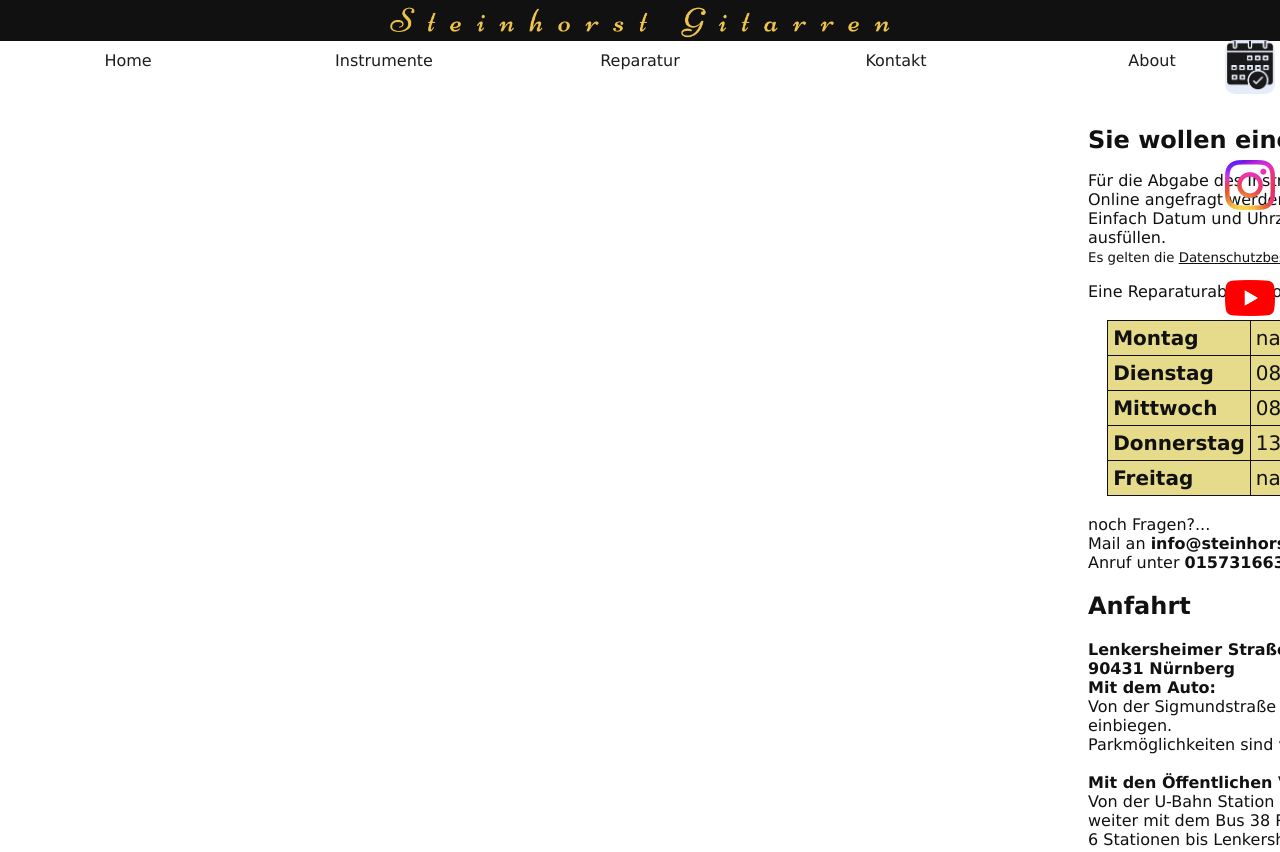
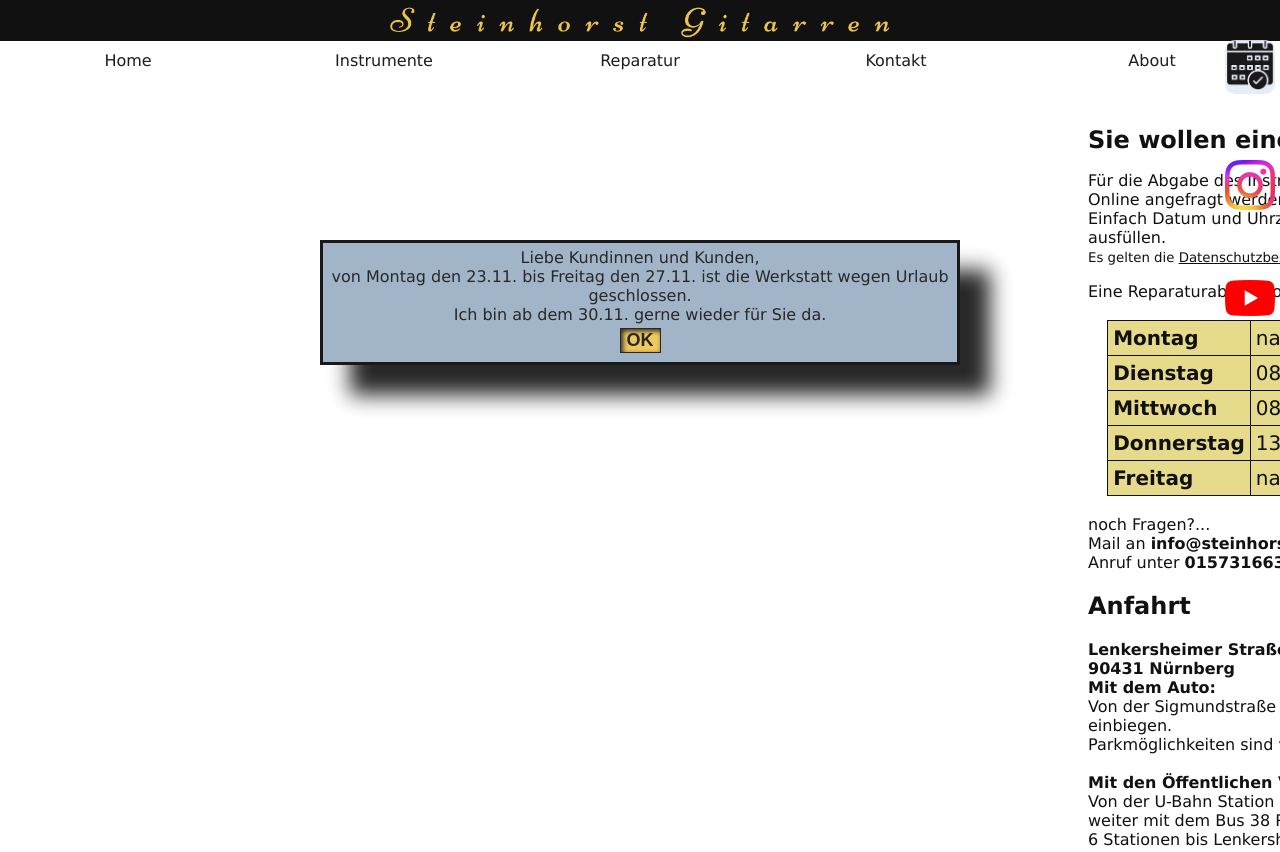
Before and after one commit to SteinhorstGitarren/steinhorstgitarren.github.io, a plain HTML site: page kontakt.html in a window 1280 px wide. Shown: the top 852 px of the page. Drawn offline with Linux system fonts and the light colour scheme.

Commit message:
Update kontakt.html

```diff
--- a/kontakt.html
+++ b/kontakt.html
@@ -13,12 +13,12 @@
     <link rel="manifest" href="Favicon_data/site.webmanifest">
 </head>
 <body>
-<!-- <div class="alert">
+<div class="alert">
         Liebe Kundinnen und Kunden,<br>
-        von Freitag den 25.09. bis Montag den 05.10. ist die Werkstatt wegen Urlaub geschlossen.<br>
-        Ich bin ab dem 06.10. gerne wieder für Sie da.<br>
+        von Montag den 23.11. bis Freitag den 27.11. ist die Werkstatt wegen Urlaub geschlossen. <br>
+        Ich bin ab dem 30.11. gerne wieder für Sie da.<br>
         <button onclick="this.parentElement.style.display='none';">OK</button>
-    </div> -->
+    </div>
     <a href="./kontakt" class="icon"><img src="Icons/TerminIcon.png" alt="Terminkalender"></a>
     <a href="https://instagram.com/steinhorstgitarren_nuremberg" class="icon2"><img src="Icons/instagram.png" alt="InstagramIcon"></a>
     <a href="https://youtube.com/@steinhorstgitarrennurnberg" class="icon3"><img src="Icons/youtube.png" alt="YoutubeIcon"></a>
```
